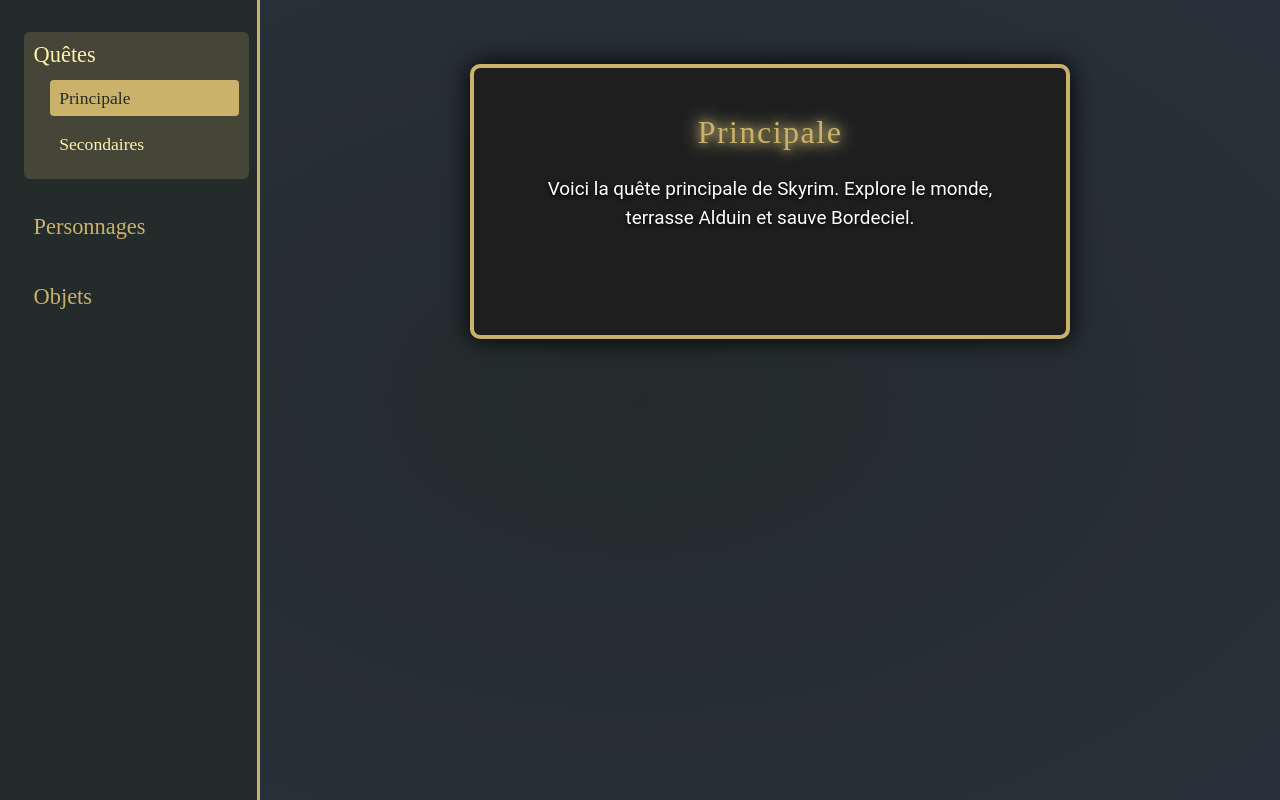
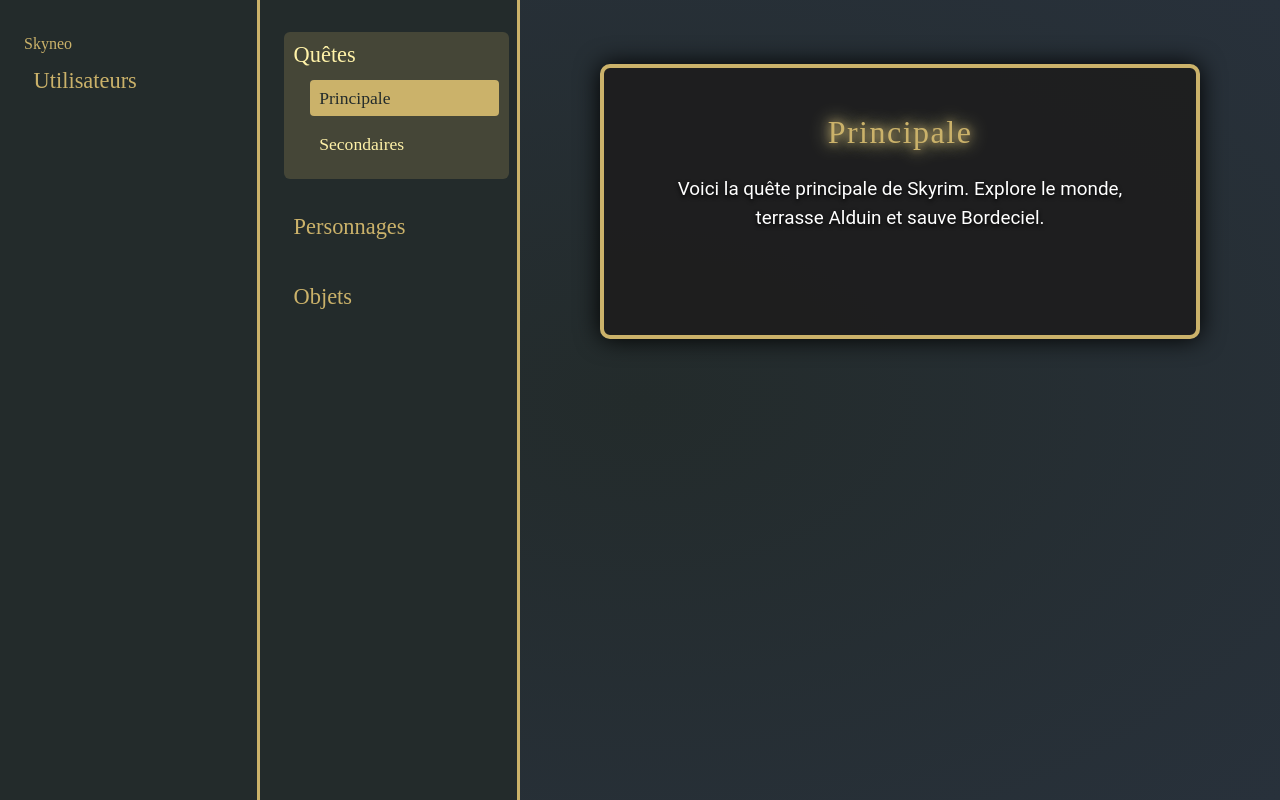
Before and after one commit to N3oRay/skyneo, an Angular app in the folder frontend/: page / in a window 1280 px wide. Built offline with nearby package versions, Linux system fonts and the light colour scheme; a web font is replaced by a local one.

Commit message:
Ajout / Maj

```diff
--- a/frontend/src/app/app.component.html
+++ b/frontend/src/app/app.component.html
@@ -1,4 +1,17 @@
 <div class="skyrim-layout">
+     <nav class="skyrim-menu">
+      <ul>
+        <a class="navbar-brand" routerLink="/">Skyneo</a>
+        <button class="navbar-toggler" type="button" data-bs-toggle="collapse" data-bs-target="#navbarNav">
+          <span class="navbar-toggler-icon"></span>
+        </button>
+            <li class="nav-item">
+              <a class="nav-link" routerLink="/users" routerLinkActive="active">Utilisateurs</a>
+            </li>
+            <!-- Ajoute ici d'autres liens si besoin -->
+      </ul>
+    </nav>
+
   <nav class="skyrim-menu">
     <ul>
       <li *ngFor="let menu of menus; let i = index"
```
Also changed, not shown: 2 other files (tests, documents, lock files or other folders).
